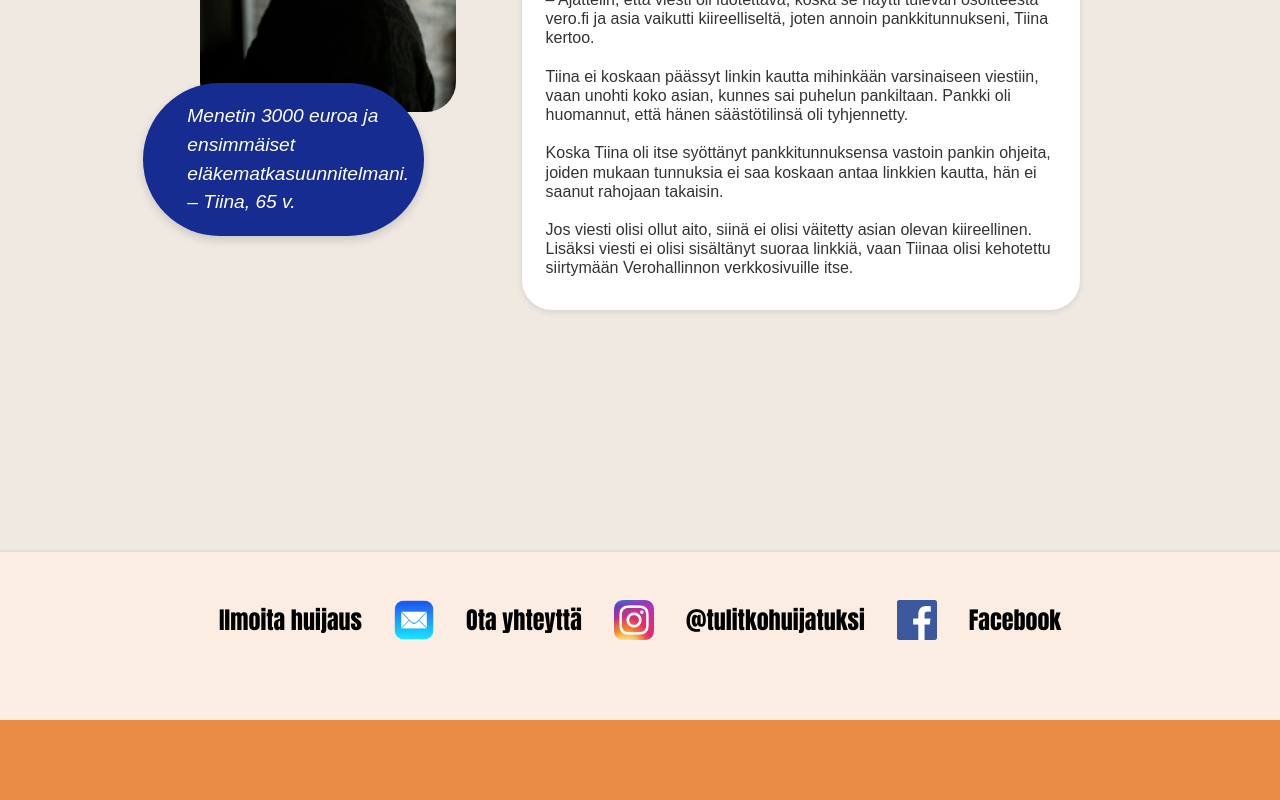
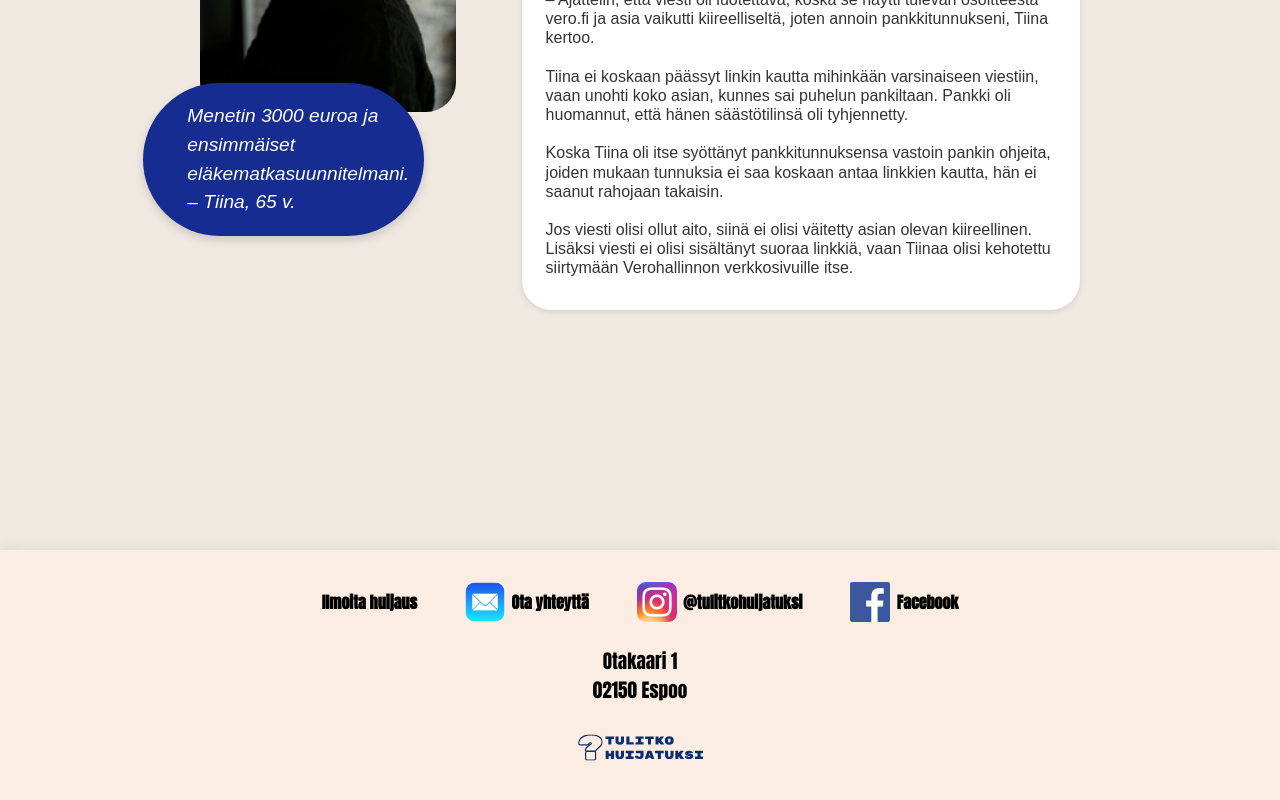
Before and after one commit to levonmaister/scamvjp2, a React (Vite) app: page / in a window 1280 px wide. Shown: the part 6137-6937 px from the top of the page. Before the commit the page ends 6857 px from the top, so only its background shows below. Built offline with nearby package versions, Linux system fonts and the light colour scheme.

Commit message:
fixa på footern vidare o tillsatt logon

```diff
--- a/src/components/Footer.jsx
+++ b/src/components/Footer.jsx
@@ -3,19 +3,23 @@ import { Link } from "react-router-dom";
 import mailIcon from "../pictures/mail-logo.png";
 import igIcon from "../pictures/ig-logo.png";
 import fbIcon from "../pictures/facebook.png";
+import logo from "../pictures/LOGO.svg";
+
 import "../styles/Footer.css";
 
-const Footer = () => {
-  return (
-    <footer className="bottom-fill" id="contact">
-      <div className="socials-logo-text">
-        <Link to="/ilmoitus" className="ilmoitus-link">
-          Ilmoita huijaus
-        </Link>
+const Footer = () => (
+  <footer className="footer" id="contact">
+    <div className="footer-links">
+      <Link to="/ilmoitus" className="ilmoitus-link">
+        Ilmoita huijaus
+      </Link>
 
+      <div className="social-item">
         <img src={mailIcon} alt="Sähköposti" />
         <a href="mailto:tulitkohuijatuksi@gmail.com">Ota yhteyttä</a>
+      </div>
 
+      <div className="social-item">
         <img src={igIcon} alt="Instagram" />
         <a
           href="https://www.instagram.com/tulitkohuijatuksi/"
@@ -24,7 +28,9 @@ const Footer = () => {
         >
           @tulitkohuijatuksi
         </a>
+      </div>
 
+      <div className="social-item">
         <img src={fbIcon} alt="Facebook" />
         <a
           href="https://m.facebook.com/profile.php?id=61576197118855&name=xhp_nt__fb__action__open_user"
@@ -34,8 +40,15 @@ const Footer = () => {
           Facebook
         </a>
       </div>
-    </footer>
-  );
-};
+    </div>
+
+    <div className="address-container">
+      <p className="address">Otakaari 1</p>
+      <p className="address">02150 Espoo</p>
+    </div>
+
+    <img src={logo} alt="Tulitko Huijatuksi -logo" className="bottom-logo" />
+  </footer>
+);
 
 export default Footer;
--- a/src/styles/Footer.css
+++ b/src/styles/Footer.css
@@ -1,63 +1,90 @@
-
-
-.bottom-fill {
+.footer {
   background-color: rgba(255, 255, 255, 0.85);
   color: black;
-  padding: 3rem 2rem;
+  text-align: center;
+  box-shadow: 0 -4px 12px rgba(0, 0, 0, 0.05);
+  width: 100%;
+
   display: flex;
   flex-direction: column;
   align-items: center;
-  text-align: center;
-  width: 100%;
-  border-top: 2px solid #e0e1dd;
+  padding: 2rem 1rem;
   box-sizing: border-box;
 }
 
-.socials-logo-text {
+.social-item {
+  display: inline-flex;
+  align-items: center;
+  gap: 0.4rem;
+}
+
+.footer-links {
   display: flex;
   flex-wrap: wrap;
-  gap: 2rem;
   align-items: center;
   justify-content: center;
-  margin-bottom: 2rem;
+  gap: clamp(1rem, 6vw, 3rem);
+  margin-bottom: 1.5rem;
 }
 
-.socials-logo-text img {
+.footer-links img {
   width: clamp(30px, 5vw, 40px);
   height: auto;
 }
 
-.socials-logo-text a,
+.footer-links a,
 .ilmoitus-link {
-  font-size: clamp(1rem, 3vw, 1.5rem);
-  font-weight: 500;
-  color: black;
+  color: inherit;
   text-decoration: none;
+  font-weight: bold;
   transition: color 0.2s ease;
 }
 
-.socials-logo-text a:hover,
+.footer-links a:hover,
 .ilmoitus-link:hover {
+  color: #e98a45;
   text-decoration: underline;
-  color: #e98a45;
+}
+
+.address-container {
+  text-align: center;
+  margin-bottom: 1.5rem;
+}
+
+.address {
+  font-size: clamp(0.9rem, 3vw, 1.2rem);
+  font-weight: 300;
+  margin: 0;
+}
+
+.bottom-logo {
+  width: clamp(80px, 10vw, 300px);
+  height: auto;
 }
 
 @media (max-width: 420px) {
-  .socials-logo-text {
+  .footer-links {
+    flex-direction: column;
     gap: 0.75rem;
   }
 }
 
-
 @media (min-width: 2000px) {
-  .socials-logo-text a,
+  .footer-links a,
   .ilmoitus-link {
     font-size: 1.5rem;
   }
+  .address {
+    font-size: 1.35rem;
+  }
 }
+
 @media (min-width: 3000px) {
-  .socials-logo-text a,
+  .footer-links a,
   .ilmoitus-link {
     font-size: 1.875rem;
   }
+  .address {
+    font-size: 1.6rem;
+  }
 }
```
